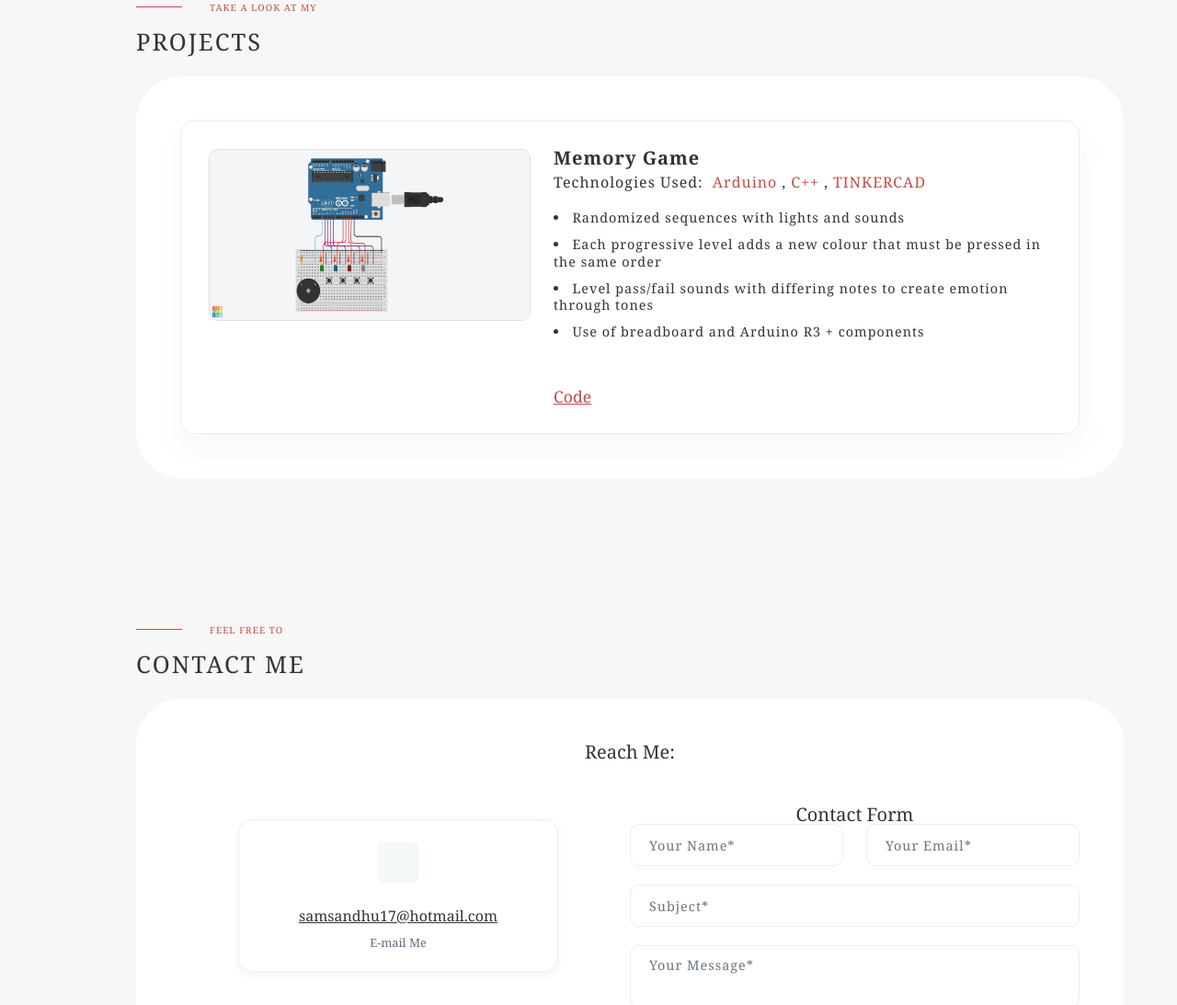
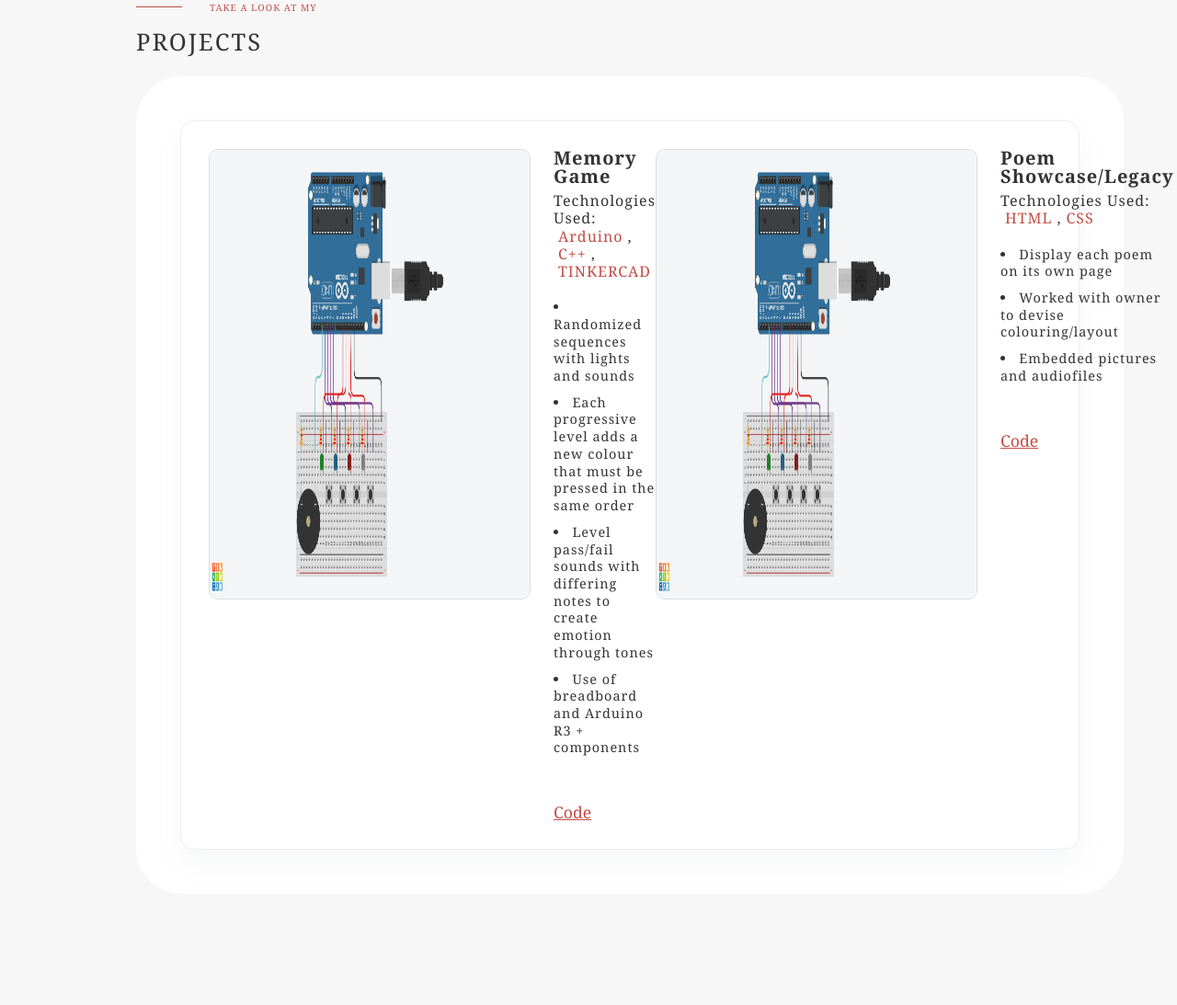
Before and after one commit to itssandhu/itssandhu.github.io, a plain HTML site: page index.html in a window 1280 px wide. Shown: the part 2157-3250 px from the top of the page at 92% size. Drawn offline with nearby package versions, Linux system fonts and the light colour scheme; files that its build step writes are made by us from their sources; a script that the page names is missing.

Commit message:
added new project

```diff
--- a/index.html
+++ b/index.html
@@ -244,9 +244,25 @@
                                 </ul>
                                 <div class="workLinks">
                                   <a href="https://github.com/itssandhu/MEMORY-game" class="liveLink" target="_blank" rel="noopener noreferrer">Code</a>
-                                  <!--<a href="https://github.com/alexcalia/stonks" class="repoLink" target="_blank" rel="noopener noreferrer">Repo</a>-->
                                 </div>
                               </div>
+
+                              <div class="workImageContainer">
+                                <img src="resources/projects/MEMORY.png" alt="Webpage homescreen Flavioti Jerino">
+                            </div>
+                            <div class="workDescribeContainer">
+                                <h3>Poem Showcase/Legacy</h3>
+                                <h4>Technologies Used: <span class="techStack">HTML</span>,<span class="techStack">CSS</span></h4>
+                                <ul>
+                                  <li>Display each poem on its own page</li>
+                                  <li>Worked with owner to devise colouring/layout</li>
+                                  <li>Embedded pictures and audiofiles</li>
+                                </ul>
+                                <div class="workLinks">
+                                  <a href="https://github.com/itssandhu/VELLEDA" class="liveLink" target="_blank" rel="noopener noreferrer">Code</a>
+                                </div>
+                              </div>
+
                         </article>
                     </div>
                 </section>
```
